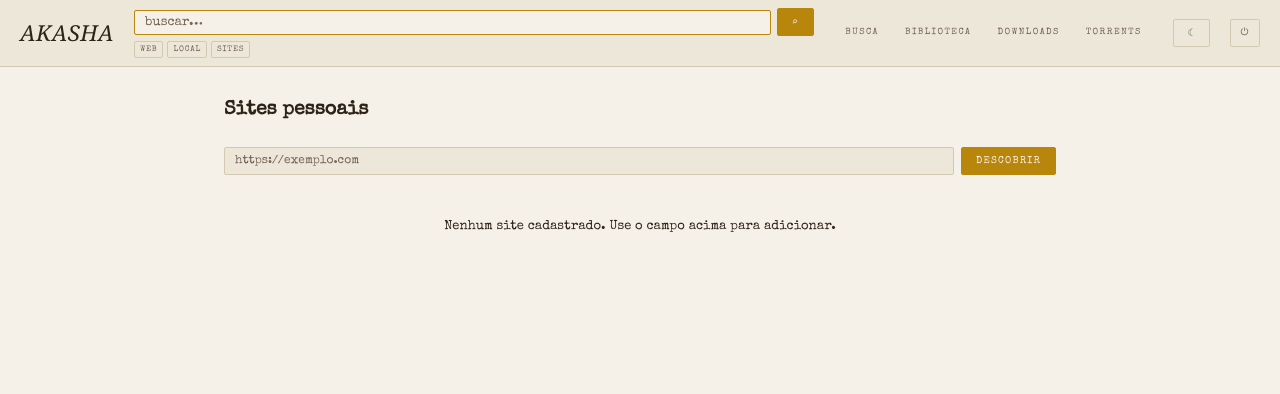
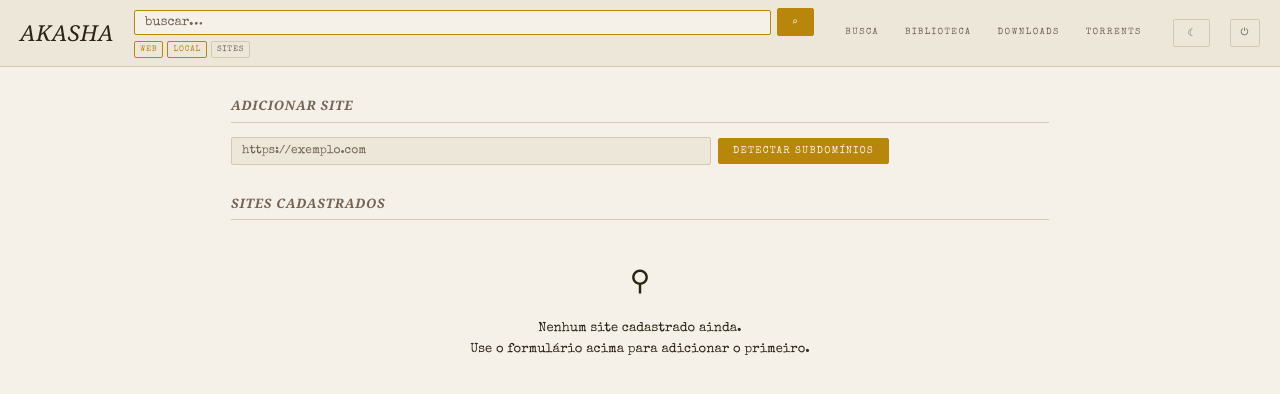
Before and after one commit to bruxadacabana/ecosystem, a FastAPI app: template AKASHA/templates/sites.html in a window 1280 px wide. Shown: the top 394 px of the page. Run offline with FastAPI, Linux system fonts and the light colour scheme; the template is opened without the code that fills it, so the values that code supplies are empty; some libraries are stand-ins or nearby versions; some web fonts are replaced.

Commit message:
feat(akasha/sites): templates completos — cards com subdomínios, status, form de descoberta
Co-Authored-By: Claude Sonnet 4.6 <noreply@anthropic.com>

```diff
--- a/AKASHA/static/style.css
+++ b/AKASHA/static/style.css
@@ -528,6 +528,8 @@ a:hover { opacity: 0.75; }
   padding:        1px 5px;
   text-transform: uppercase;
 }
+.tag-active { color: var(--accent);  border-color: var(--accent); }
+.tag-error  { color: var(--ribbon);  border-color: var(--ribbon); }
 
 /* ── Input genérico ─────────────────────────────────────── */
 
--- a/AKASHA/templates/_sites_list.html
+++ b/AKASHA/templates/_sites_list.html
@@ -3,42 +3,65 @@
     {% for site in sites %}
     <div class="card" style="margin-bottom:.75rem;">
       <div style="display:flex;justify-content:space-between;align-items:flex-start;gap:1rem;">
-        <div>
-          <strong>{{ site.label or site.base_url }}</strong>
-          {% if site.label %}<br><span class="meta">{{ site.base_url }}</span>{% endif %}
-          <br>
-          <span class="meta">
-            {{ site.page_count }} página{{ 's' if site.page_count != 1 else '' }} ·
-            profundidade {{ site.crawl_depth }} ·
+
+        <!-- ─ Info ─ -->
+        <div style="min-width:0;">
+          <strong style="font-size:14px;">{{ site.label or site.base_url }}</strong>
+          {% if site.label %}
+            <br><a href="{{ site.base_url }}" target="_blank" rel="noopener" class="result-url" style="font-size:11px;">{{ site.base_url }}</a>
+          {% endif %}
+
+          <div class="meta" style="margin-top:.4rem;display:flex;flex-wrap:wrap;align-items:center;gap:.4rem;">
+            <span>{{ site.page_count }} página{{ 's' if site.page_count != 1 else '' }}</span>
+            <span>·</span>
+            <span>profundidade {{ site.crawl_depth }}</span>
+            <span>·</span>
             {% if site.last_crawled_at %}
-              último crawl {{ site.last_crawled_at[:10] }}
+              <span>crawl {{ site.last_crawled_at[:10] }}</span>
             {% else %}
-              nunca rastreado
+              <span>nunca rastreado</span>
             {% endif %}
-            · <span class="tag">{{ site.status }}</span>
-          </span>
+            <span>·</span>
+            <span class="tag {% if site.status == 'crawling' %}tag-active{% elif site.status == 'error' %}tag-error{% endif %}">
+              {{ site.status }}
+            </span>
+          </div>
+
+          {% if site.subdomains %}
+          <div style="margin-top:.5rem;display:flex;flex-wrap:wrap;gap:.3rem;">
+            {% for sub in site.subdomains %}
+            <span class="tag" style="font-size:7px;">{{ sub }}</span>
+            {% endfor %}
+          </div>
+          {% endif %}
         </div>
-        <div style="display:flex;gap:.5rem;flex-shrink:0;">
+
+        <!-- ─ Ações ─ -->
+        <div style="display:flex;gap:.4rem;flex-shrink:0;align-items:flex-start;margin-top:.1rem;">
           <button class="btn btn-ghost btn-sm"
             hx-post="/sites/{{ site.id }}/crawl"
             hx-swap="none"
-            hx-on::after-request="showToast(event.detail.successful ? 'Crawl iniciado!' : 'Erro ao iniciar crawl', event.detail.successful ? 'success' : 'error')">
-            ↺ Crawlar
+            hx-on::after-request="showToast(event.detail.successful ? 'Crawl iniciado!' : 'Erro ao iniciar', event.detail.successful ? 'success' : 'error')"
+            title="Re-crawlar este site">
+            ↺
           </button>
           <button class="btn btn-ghost btn-sm card-action-block"
             hx-delete="/sites/{{ site.id }}"
             hx-swap="outerHTML"
             hx-target="closest .card"
-            hx-confirm="Remover site e todas as páginas indexadas?">
+            hx-confirm="Remover site e todas as {{ site.page_count }} páginas indexadas?"
+            title="Remover site">
             −
           </button>
         </div>
+
       </div>
     </div>
     {% endfor %}
   {% else %}
-    <p class="meta" style="text-align:center;padding:2rem 0;">
-      Nenhum site cadastrado. Use o campo acima para adicionar.
-    </p>
+    <div class="empty-state" style="padding:2rem 0;">
+      <p class="empty-icon" style="font-size:2rem;">&#x26B2;</p>
+      <p class="empty-hint">Nenhum site cadastrado ainda.<br>Use o formulário acima para adicionar o primeiro.</p>
+    </div>
   {% endif %}
 </div>
--- a/AKASHA/templates/sites.html
+++ b/AKASHA/templates/sites.html
@@ -2,23 +2,40 @@
 {% block title %}Sites — AKASHA{% endblock %}
 
 {% block content %}
-<div class="container" style="max-width:860px;margin:2rem auto;padding:0 1rem;">
-  <h2 class="section-title" style="margin-bottom:1.5rem;">Sites pessoais</h2>
+<div class="container" style="max-width:860px;margin:2rem auto;padding:0 1.5rem;">
 
-  <!-- ─── Formulário de adição ──────────────────────────── -->
-  <form id="discover-form" style="display:flex;gap:.5rem;margin-bottom:1rem;"
+  <!-- ─── Adicionar site ─────────────────────────────────── -->
+  <section style="margin-bottom:2rem;">
+    <h2 class="results-section-title" style="margin-bottom:1rem;">Adicionar site</h2>
+
+    <form id="discover-form"
+      style="display:flex;gap:.5rem;align-items:center;margin-bottom:.75rem;"
       hx-post="/sites/discover"
       hx-target="#subdomain-picker"
       hx-swap="innerHTML"
       hx-indicator="#disc-spinner">
       <input type="url" name="url" class="input" placeholder="https://exemplo.com"
-           required style="flex:1;">
-    <button type="submit" class="btn btn-primary">Descobrir</button>
+             required autocomplete="off" style="flex:1;max-width:480px;">
+      <button type="submit" class="btn btn-primary">Detectar subdomínios</button>
       <span id="disc-spinner" class="htmx-indicator search-spinner"></span>
     </form>
+
     <div id="subdomain-picker"></div>
+  </section>
 
-  <!-- ─── Lista de sites ────────────────────────────────── -->
+  <!-- ─── Lista de sites cadastrados ───────────────────────── -->
+  <section>
+    <h2 class="results-section-title" style="margin-bottom:1rem;">
+      Sites cadastrados
+      {% if sites %}
+        <span class="meta" style="font-size:11px;font-weight:normal;margin-left:.5rem;">
+          {{ sites | length }} site{{ 's' if sites | length != 1 else '' }}
+        </span>
+      {% endif %}
+    </h2>
+
     {% include "_sites_list.html" %}
+  </section>
+
 </div>
 {% endblock %}
```
Also changed, not shown: AKASHA/TODO.md (+2 -2 lines). Lines whose indentation alone changed are shown as unchanged.
